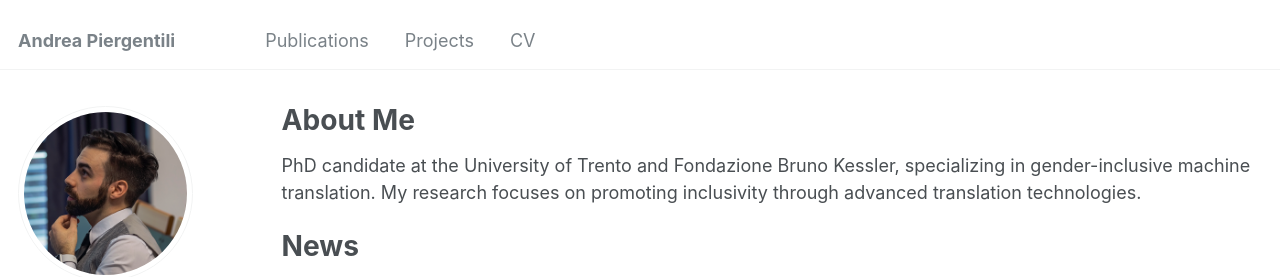
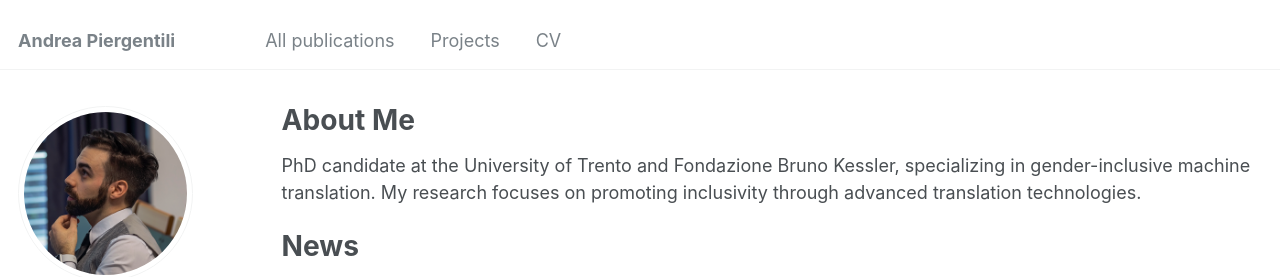
Before and after one commit to apierg/apierg.github.io, a Jekyll site: the page built from _pages/about.md, in a window 1280 px wide. Shown: the top 277 px of the page. Built offline with Jekyll 4.4.1, drawn with Linux system fonts in a browser that asks for light colours; some web fonts are replaced.

Commit message:
adjust navigation

```diff
--- a/_data/navigation.yml
+++ b/_data/navigation.yml
@@ -1,7 +1,7 @@
 # main links links
 main:
-  - title: "Publications"
-    url: /publications/
+  - title: "All publications"
+    url: /all_publications/
 
   - title: "Projects"
     url: /projects/
```
